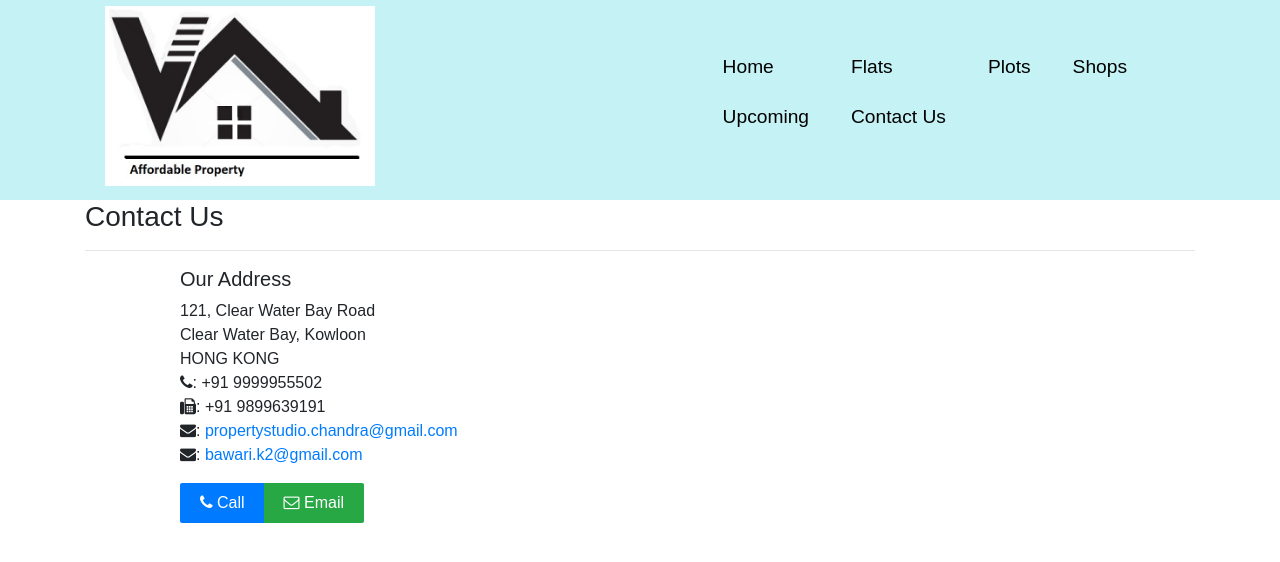
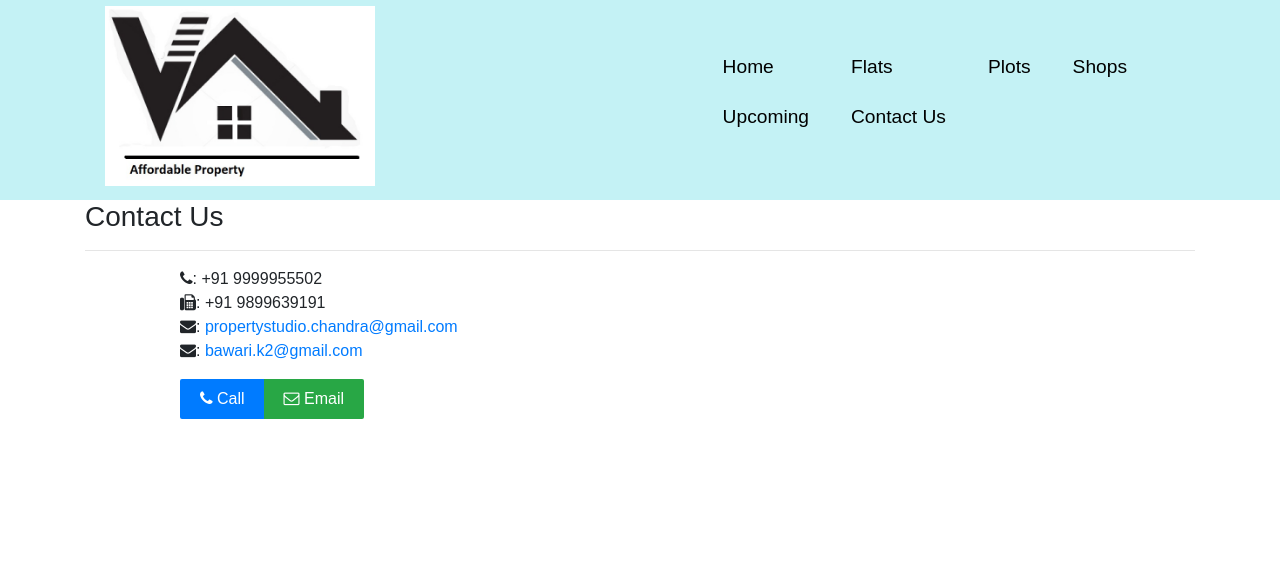
Before and after one commit to harshbawari/vanimarketing, a React (Create React App) app: page /contact in a window 1280 px wide. Shown: the top 562 px of the page. Built offline with nearby package versions, Linux system fonts and the light colour scheme.

Commit message:
Remove h5

```diff
--- a/src/screens/ContactScreen.js
+++ b/src/screens/ContactScreen.js
@@ -21,11 +21,7 @@ function ContactScreen(props) {
             <hr />
           </div>
           <div className="col-12 col-sm-4 offset-sm-1">
-            <h5>Our Address</h5>
             <address>
-              121, Clear Water Bay Road<br />
-            Clear Water Bay, Kowloon<br />
-            HONG KONG<br />
               <i className="fa fa-phone"></i>: +91 9999955502<br />
               <i className="fa fa-fax"></i>: +91 9899639191<br />
               <i className="fa fa-envelope"></i>: <a href="mailto:propertystudio.chandra@gmail.com">propertystudio.chandra@gmail.com</a><br />
```
Also changed, not shown: 1 other file (tests, documents, lock files or other folders).
